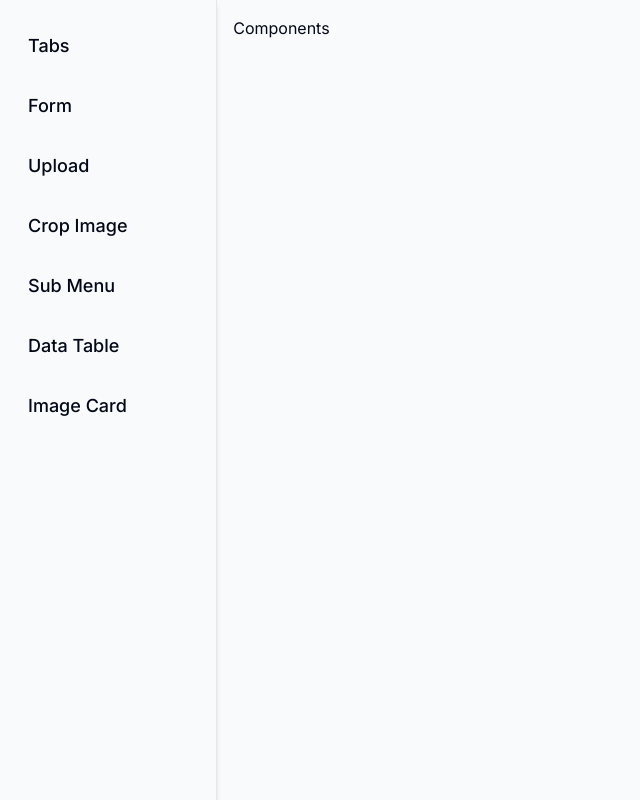
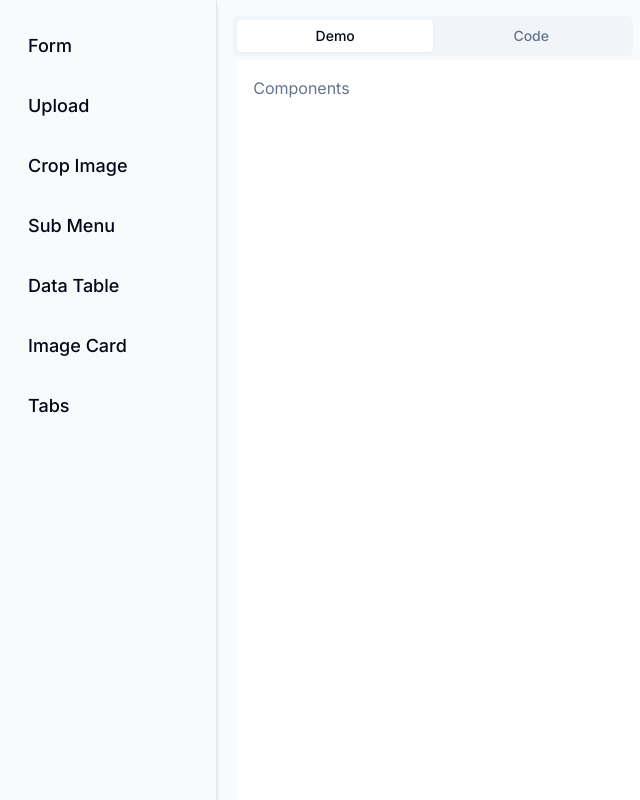
Before and after one commit to OpenExt-Labs/admin-panel-kit, a Next.js app: page / in a window 1280 px wide. Shown: the whole page, without its empty margins (0-640 px from the left). Built offline with nearby package versions, Linux system fonts and the light colour scheme.

Commit message:
Add tab/code

```diff
--- a/src/components/common/nav-bar.tsx
+++ b/src/components/common/nav-bar.tsx
@@ -2,13 +2,15 @@
 import Link from 'next/link';
 import React, { useEffect, useState } from 'react';
 import { usePathname, useSearchParams } from 'next/navigation'
+import {
+  Tabs,
+  TabsContent,
+  TabsList,
+  TabsTrigger,
+} from "@/components/ui/tabs"
 
 
 const menus = [
-  {
-    path: '/tabs',
-    label: 'Tabs'
-  },
   {
     path: '/form',
     label: 'Form'
@@ -32,6 +34,10 @@ const menus = [
   {
     path: '/image-card',
     label: 'Image Card'
+  },
+  {
+    path: '/tabs',
+    label: 'Tabs'
   },
 ]
 
@@ -68,7 +74,17 @@ export default function Navbar({ children }: any) {
           }
         </div>
         <div className='p-4 w-full h-full rounded-md overflow-auto'>
-          {children}
+          <Tabs defaultValue="demo" className="w-[400px]">
+            <TabsList className="grid w-full grid-cols-2">
+              <TabsTrigger value="demo">Demo</TabsTrigger>
+              <TabsTrigger value="code">Code</TabsTrigger>
+              <TabsContent value="demo">
+                <div className='rounded w-[1000px] h-[800px] bg-white p-4'>
+                  {children}
+                </div>
+              </TabsContent>
+            </TabsList>
+          </Tabs>
         </div>
       </div>
     </React.Fragment >
```
